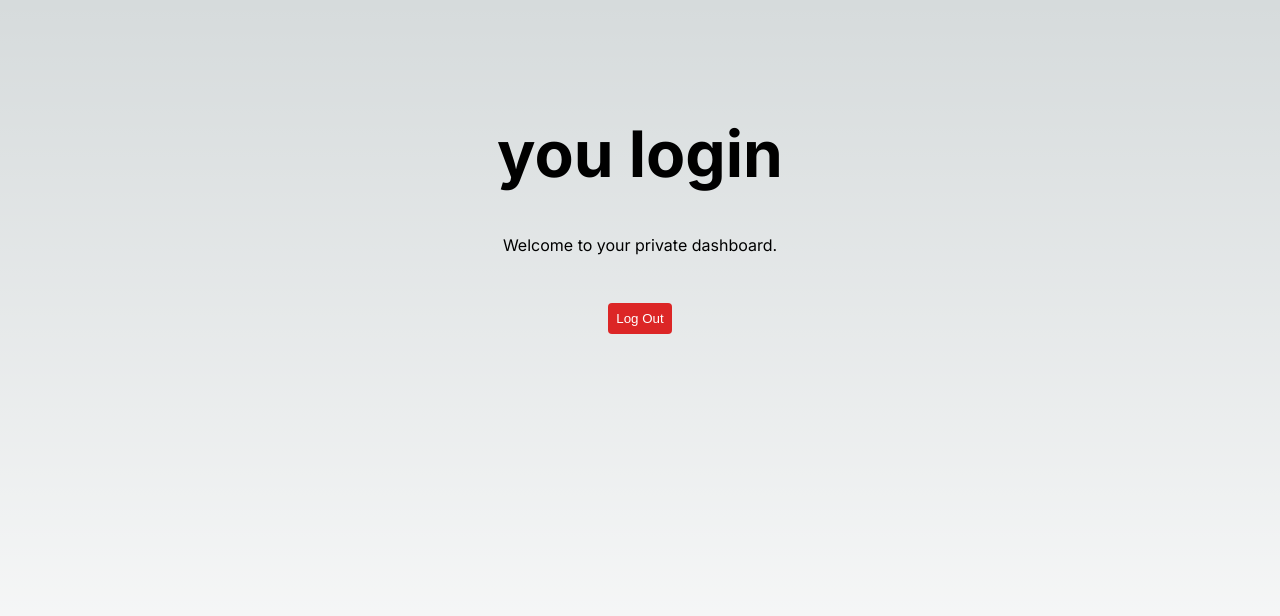
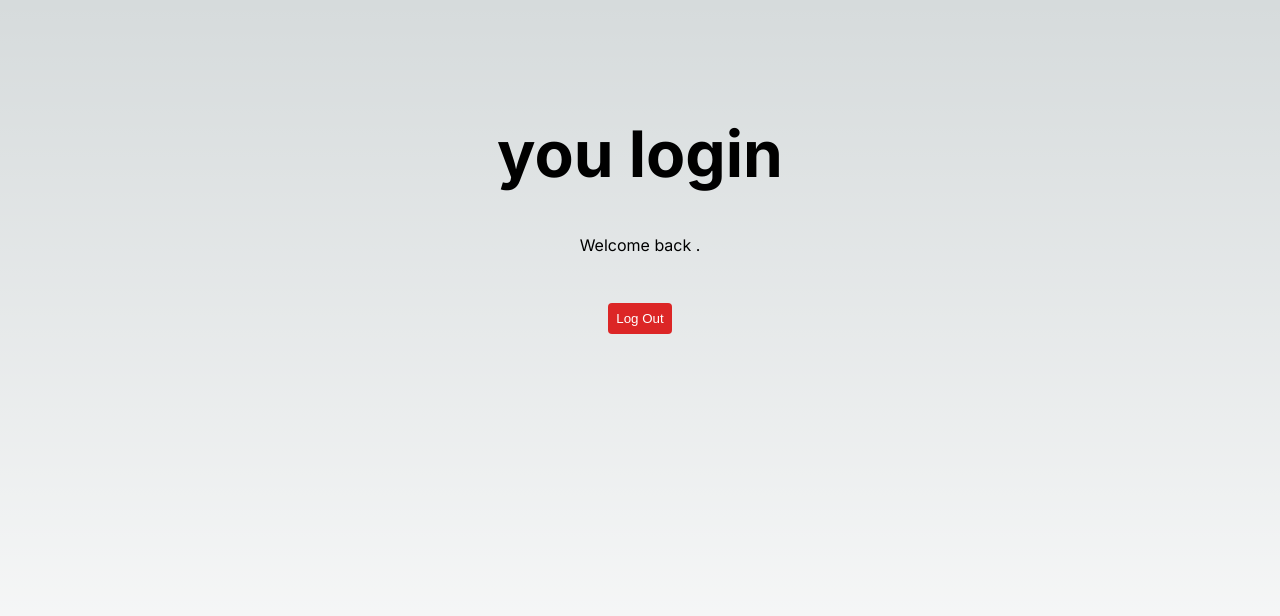
Before and after one commit to InfectiousAlpha/PhysicsWithIsmail, a Next.js app: page / in a window 1280 px wide. Shown: the top 616 px of the page. Built offline with nearby package versions, Linux system fonts and the light colour scheme; no server answers.

Commit message:
Update page.jsx

```diff
--- a/app/page.jsx
+++ b/app/page.jsx
@@ -1,20 +1,20 @@
-'use client'; // This is required for buttons to work
+import { getServerSession } from "next-auth";
+import { authOptions } from "./api/auth/[...nextauth]/route";
+import LogoutButton from "./components/LogoutButton";
 
-import { signOut } from "next-auth/react";
+export default async function Home() {
+  // Fetch the session on the server
+  const session = await getServerSession(authOptions);
 
-export default function Home() {
   return (
     <div className="content-container">
       <h1 style={{fontSize: '4rem', fontWeight: 'bold'}}>you login</h1>
-      <p style={{marginTop: '20px'}}>Welcome to your private dashboard.</p>
 
-      <button
-        onClick={() => signOut({ callbackUrl: '/login' })}
-        className="submit-btn"
-        style={{marginTop: '2rem', backgroundColor: '#dc2626'}} // Red color for logout
-      >
-        Log Out
-      </button>
+      {/* Display the username from the session */}
+      <p style={{marginTop: '20px'}}>Welcome back {session?.user?.name}.</p>
+
+      {/* Use the client-side logout button component */}
+      <LogoutButton />
     </div>
   );
 }
```
